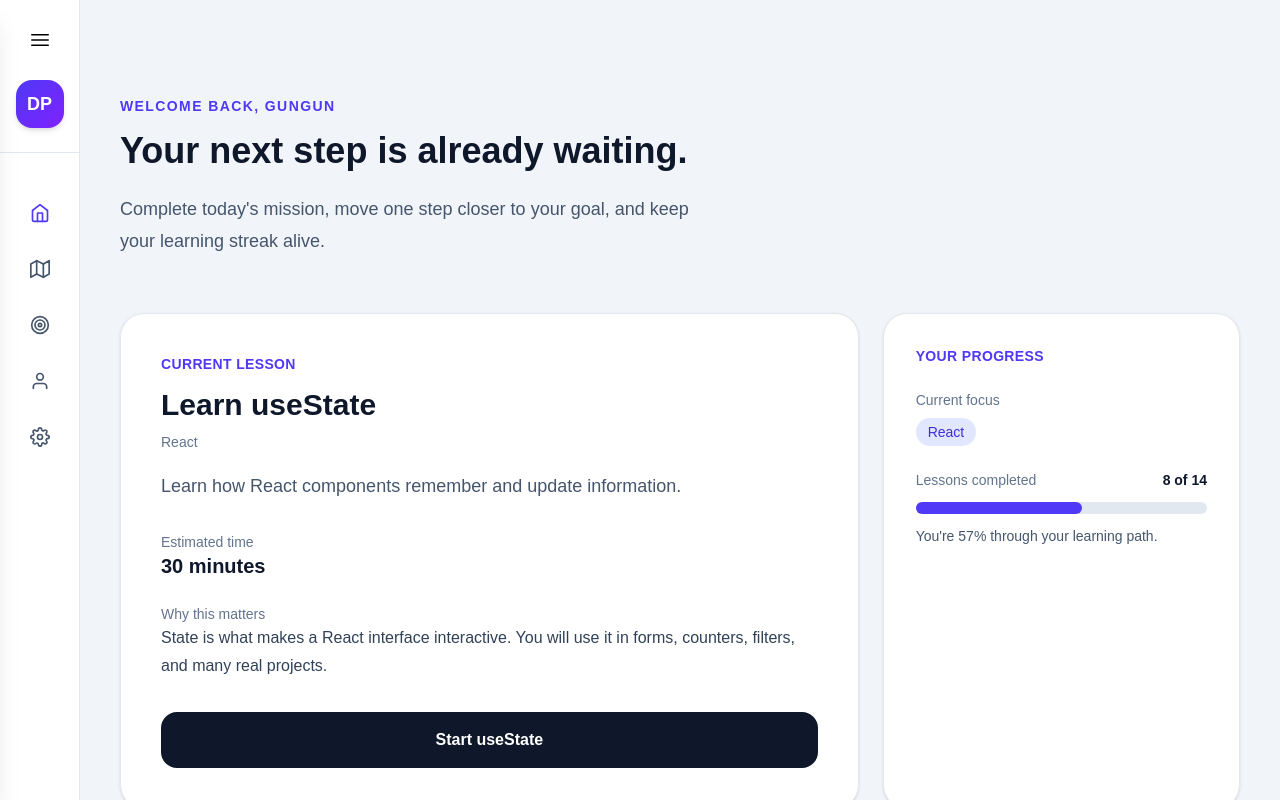
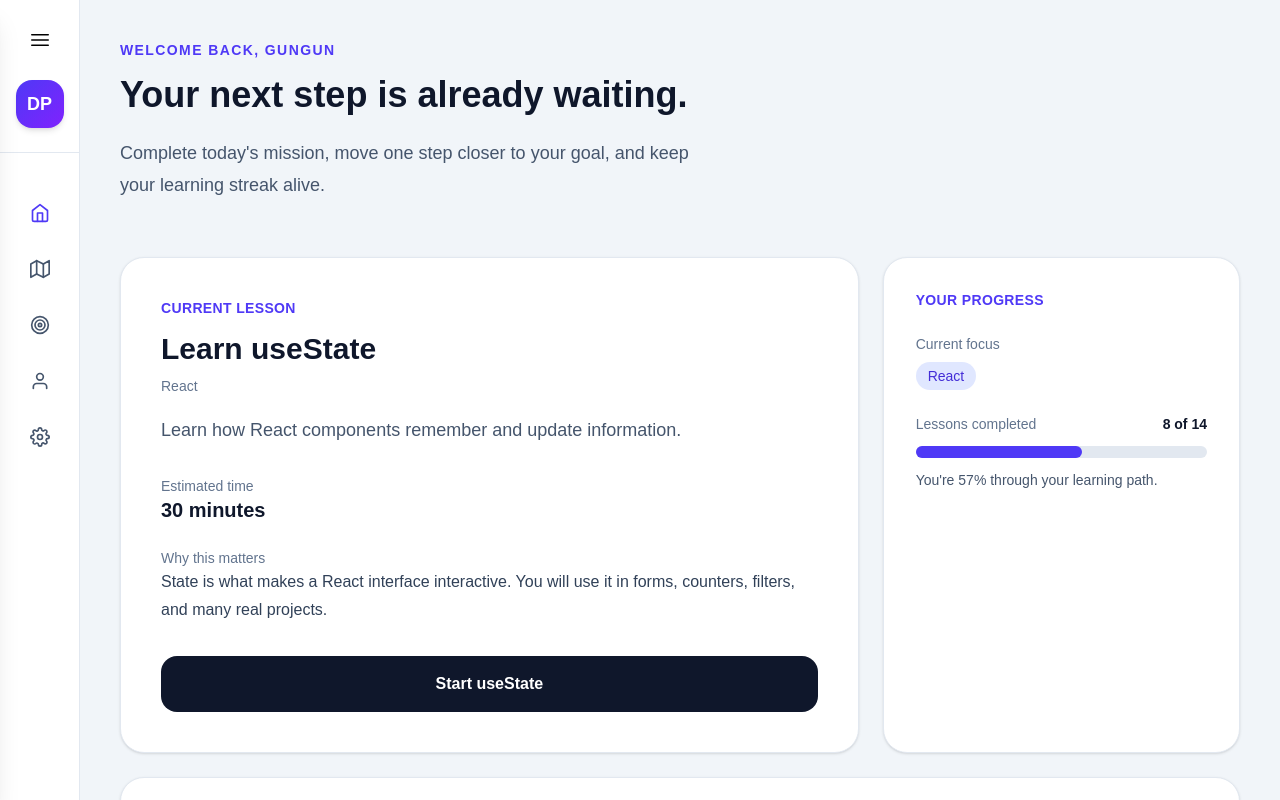
Before and after one commit to gunguncodes/DevPath, a React (Vite) app in the folder Frontend/devpath-ui/: page /app in a window 1280 px wide. Shown: the top 800 px of the page. Built offline with nearby package versions, Linux system fonts and the light colour scheme.

Commit message:
style: align sidebar branding and dasdboard spacing

```diff
--- a/Frontend/devpath-ui/src/components/layout/Sidebar.jsx
+++ b/Frontend/devpath-ui/src/components/layout/Sidebar.jsx
@@ -127,8 +127,9 @@ function Sidebar({ sidebarOpen, setSidebarOpen }) {
 
           <div>
 
-            <h1 className="text-2xl font-bold text-indigo-600">
-              DevPath
+            <h1 className="text-2xl font-bold tracking-tight">
+              <span className="text-indigo-600">Dev</span>
+              <span className="text-slate-900">Path</span>
             </h1>
 
             <p className="text-sm text-slate-500">
--- a/Frontend/devpath-ui/src/layouts/MainLayout.jsx
+++ b/Frontend/devpath-ui/src/layouts/MainLayout.jsx
@@ -18,7 +18,7 @@ function MainLayout({ children }) {
         />
       )}
 
-      <main className="flex-1 min-w-0 pt-24 px-10">
+      <main className="flex-1 min-w-0 pt-10 px-10">
         {children}
       </main>
     </div>
```
